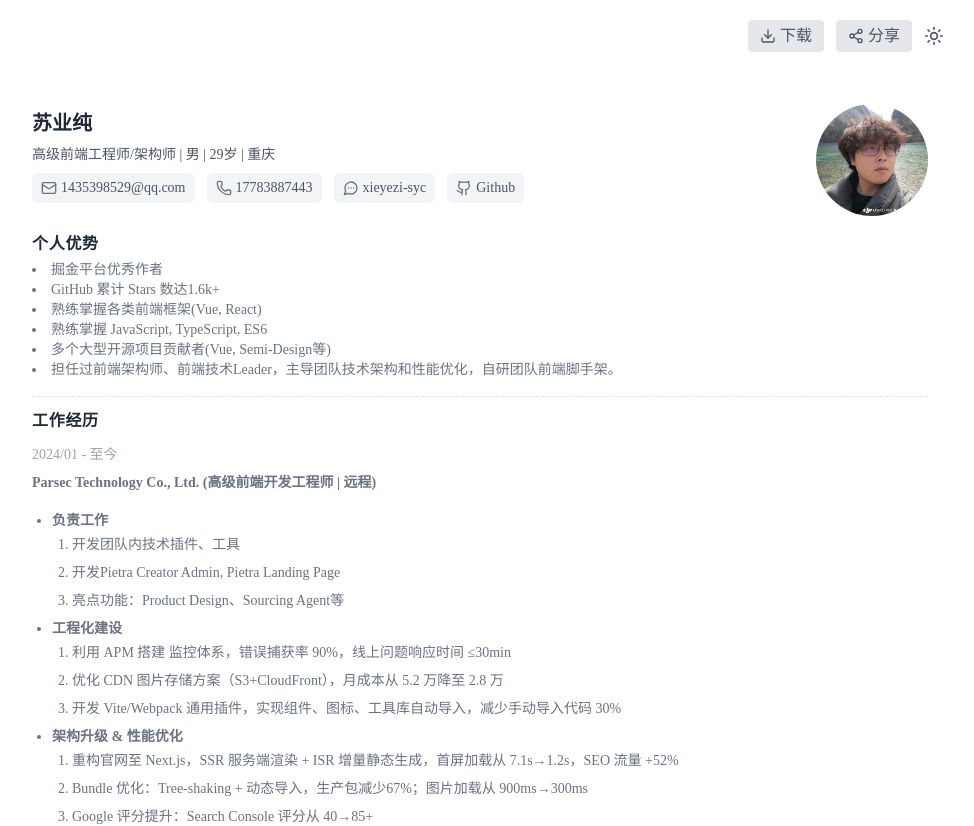
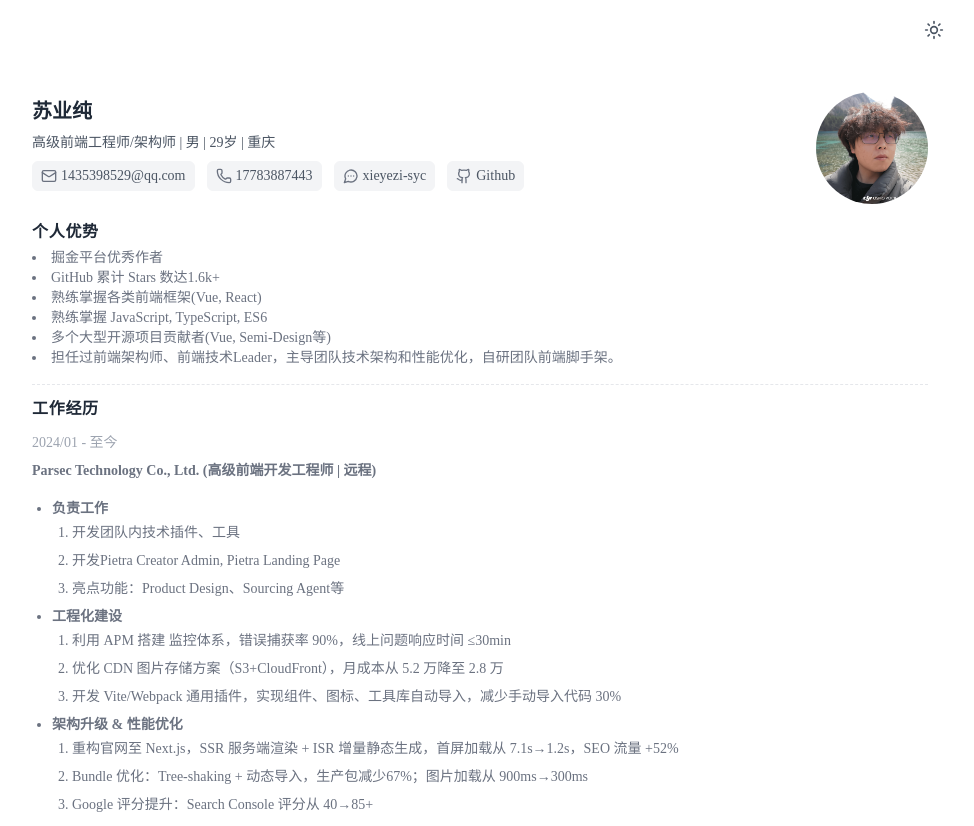
Before and after one commit to xieyezi/my-resume, a Next.js app: page / in a window 1280 px wide. Shown: the top 826 px of the page, without its empty margins (160-1134 px from the left). Built offline with nearby package versions, Linux system fonts and the light colour scheme.

Commit message:
refactor: comment out download area in header component for future implementation

```diff
--- a/src/components/header.tsx
+++ b/src/components/header.tsx
@@ -19,7 +19,7 @@ export function Header() {
     <header className='text-gray-600 mb-5'>
       <div className='container mx-auto flex pt-5 px-12 flex-row items-center max-w-screen-lg justify-end'>
         <div className='function-container flex items-center'>
-          <div className='relative' id='download-area'>
+          {/*<div className='relative' id='download-area'>
             <button className='inline-flex items-center bg-gray-200 border-0 py-1 px-3 focus:outline-none hover:bg-gray-300 rounded text-base md:mt-0'>
               <Download className='h-4 w-4 mr-1' />
               下载
@@ -31,7 +31,7 @@ export function Header() {
               <Share2 className='h-4 w-4 mr-1' />
               分享
             </button>
-          </div>
+          </div>*/}
 
           <button type='button' className='ml-3' onClick={toggleTheme}>
             {theme === "light" ? <Sun className='h-5 w-5' /> : <Moon className='h-5 w-5' />}
```
